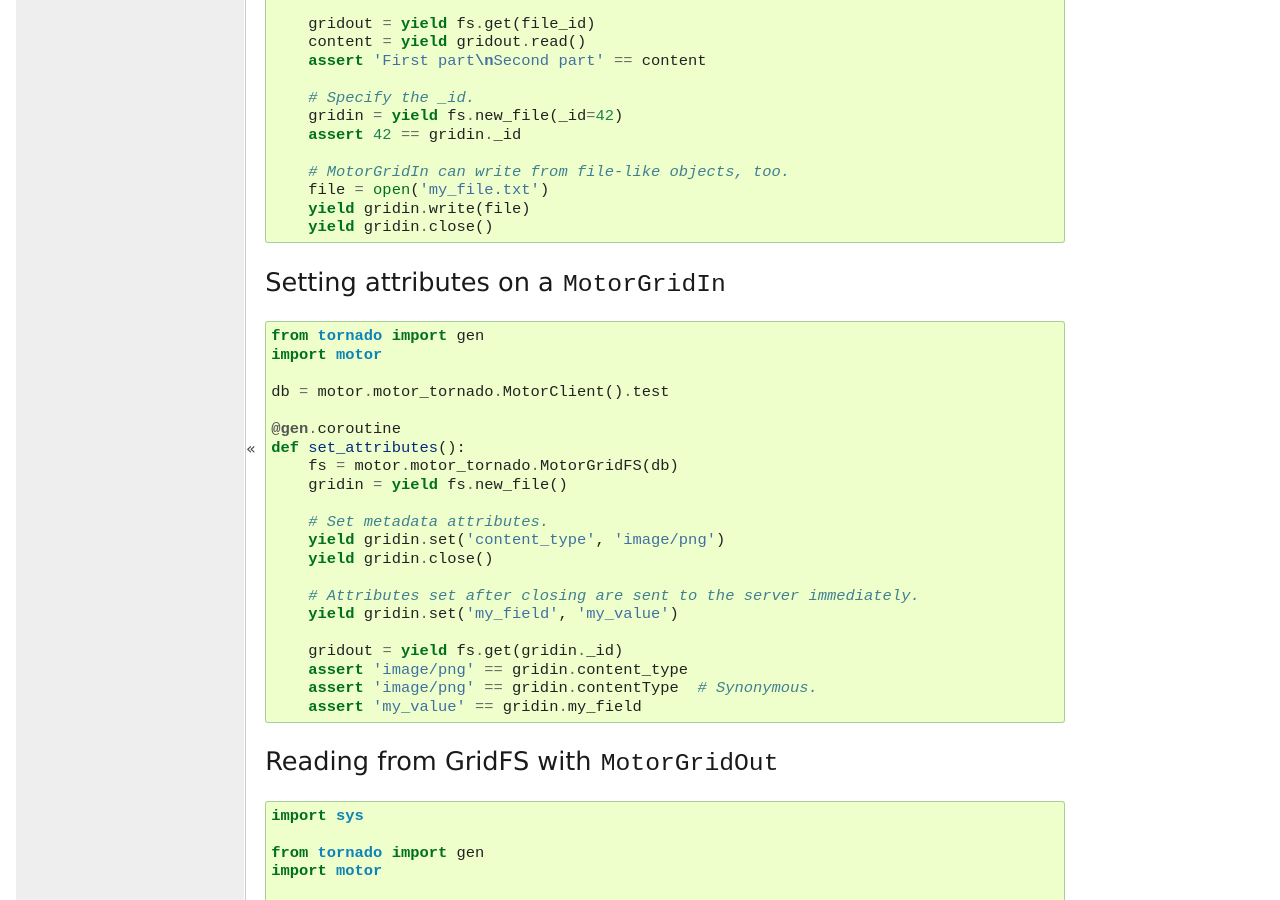
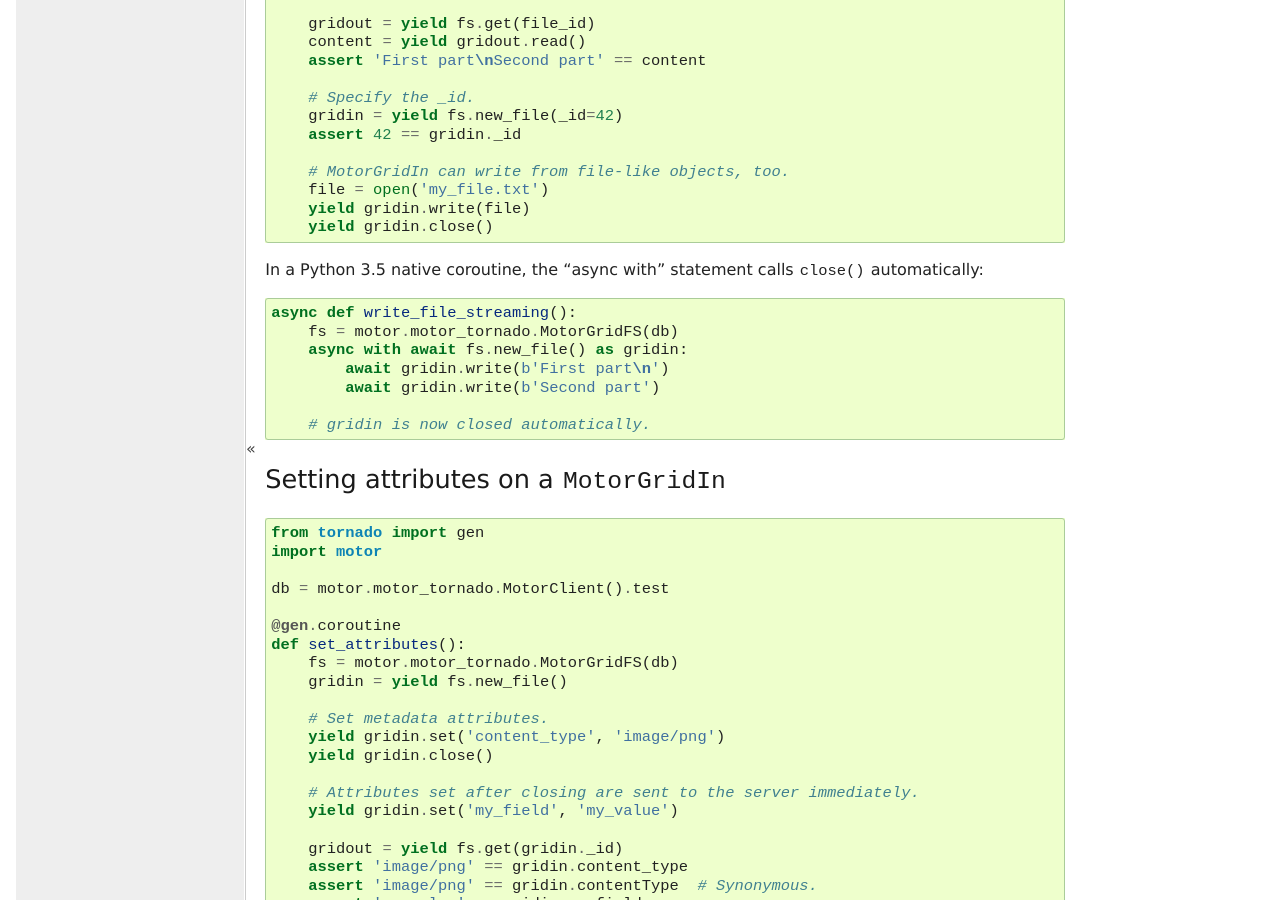
Before and after one commit to mongodb/motor, a Sphinx documentation site: the page built from doc/examples/gridfs.rst, in a window 1280 px wide and 900 px high, scrolled down 1119 px. Built offline with Sphinx 7.4.7, drawn with Linux system fonts in a browser that asks for light colours; pages that are not in the unit, such as notebooks, are missing from menus; the version number is read from the project's files by our own code.

Commit message:
MOTOR-126 Make MotorGridIn a context manager.

```diff
--- a/doc/examples/gridfs.rst
+++ b/doc/examples/gridfs.rst
@@ -70,6 +70,17 @@
         file = open('my_file.txt')
         yield gridin.write(file)
         yield gridin.close()
+
+In a Python 3.5 native coroutine, the "async with" statement calls
+:meth:`~MotorGridIn.close` automatically::
+
+    async def write_file_streaming():
+        fs = motor.motor_tornado.MotorGridFS(db)
+        async with await fs.new_file() as gridin:
+            await gridin.write(b'First part\n')
+            await gridin.write(b'Second part')
+
+        # gridin is now closed automatically.
 
 .. _setting-attributes-on-a-motor-gridin:
 
```
Also changed, not shown: 3 other files.
